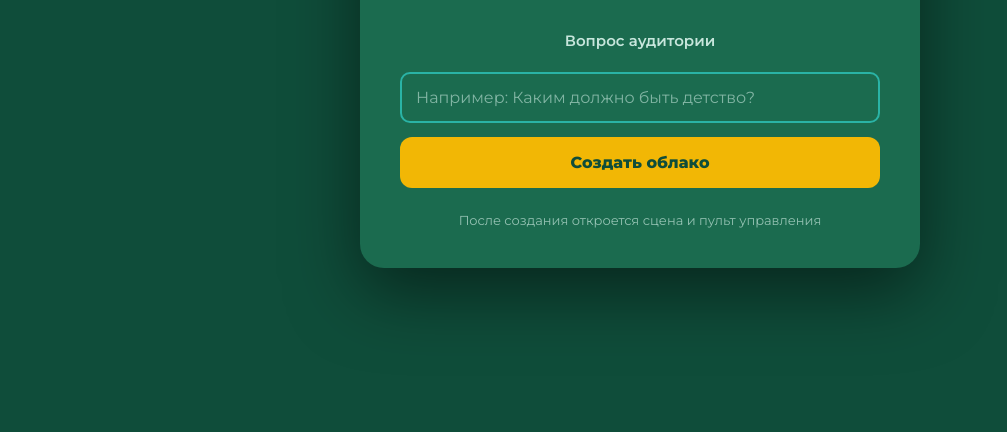
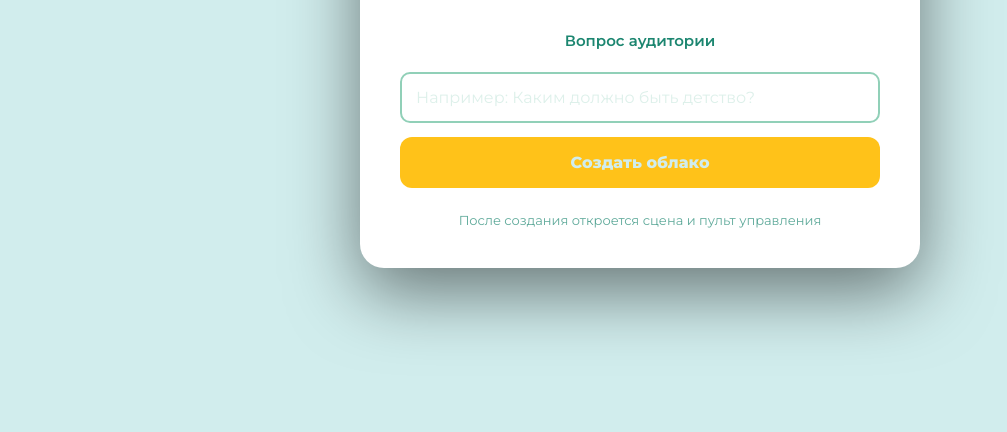
Before and after one commit to kiyooumi/malachite-childhood-beta, a website: page public/index.html in a window 1280 px wide. Shown: the part 368-800 px from the top of the page, without its empty margins (0-1007 px from the left). Drawn offline with nearby package versions, Linux system fonts and the light colour scheme; no server answers.

Commit message:
Update style.css

```diff
--- a/public/style.css
+++ b/public/style.css
@@ -1,12 +1,12 @@
 :root {
-  --bg-main: #0F4D3A;
-  --bg-secondary: #1B6B4F;
-  --accent-teal: #2AB3A6;
-  --accent-gold: #F2B705;
-  --accent-orange: #E8A55A;
-  --accent-danger: #B23A3A;
-  --text-white: #FFFFFF;
-  --text-light: #C7E6DC;
+  --bg-main: #D1EDED;
+  --bg-secondary: #FFFFFF;
+  --accent-teal: #91D0B8;
+  --accent-gold: #FFC219;
+  --accent-orange: #40BF60;
+  --accent-danger: #E33D3D;
+  --text-white: #004D3D;
+  --text-light: #1C8670;
 }
 
 body.theme-red {
```
